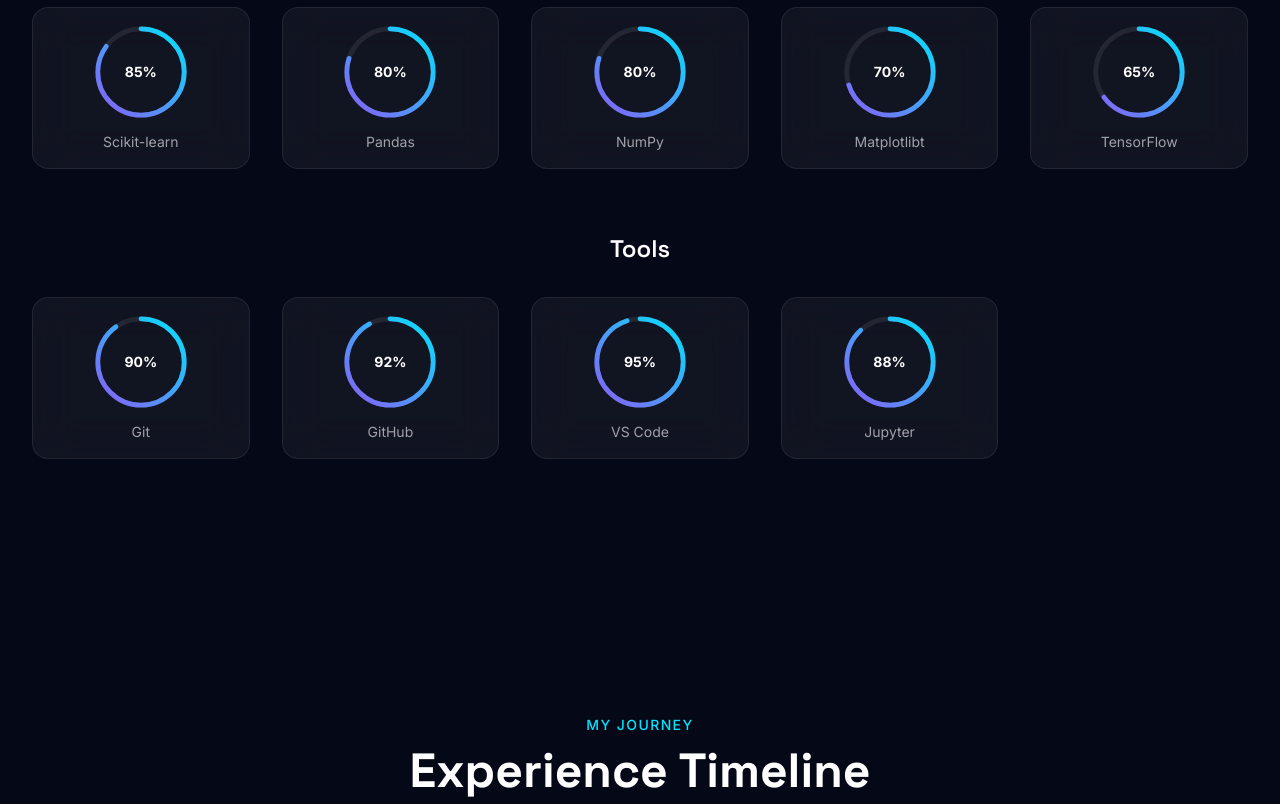
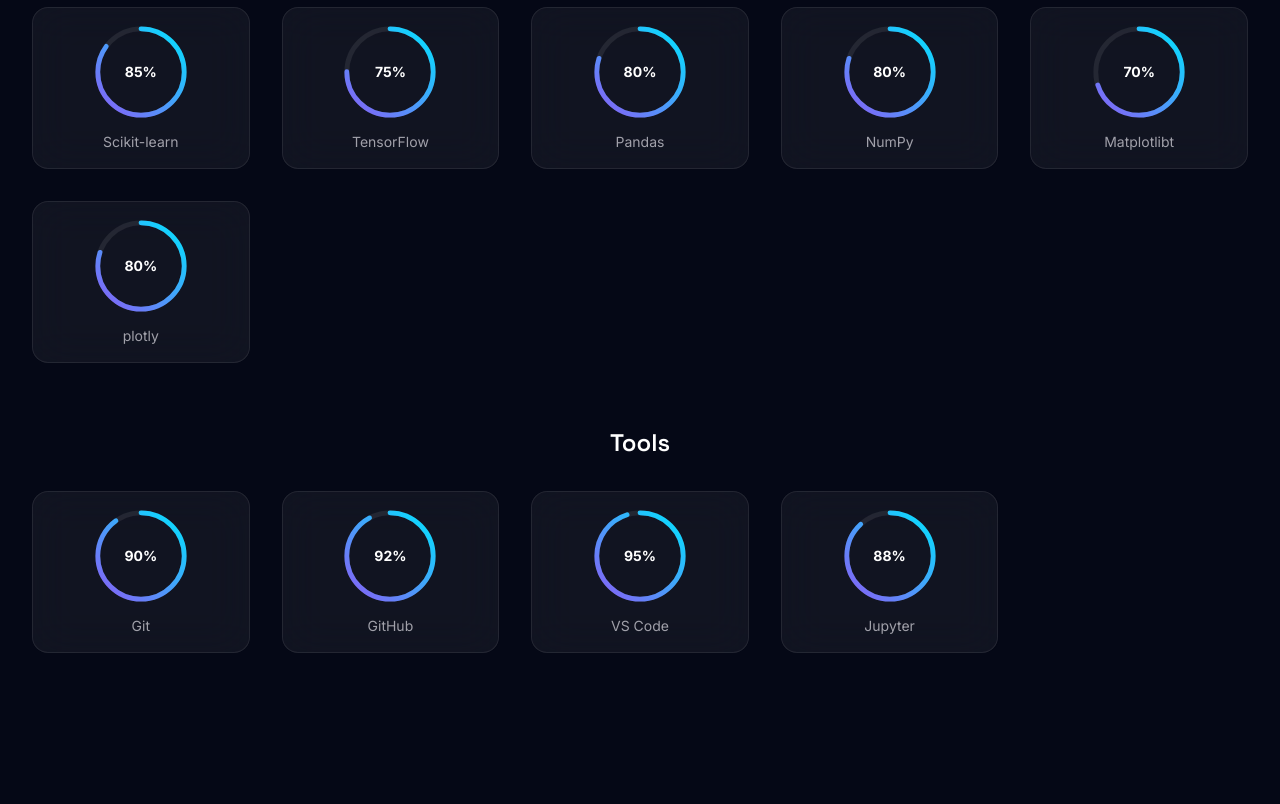
Before and after one commit to AbubakkarAslam/Personal-Portfolio-Website, a React (Vite) app: page / in a window 1280 px wide. Shown: the part 3000-3804 px from the top of the page. Built offline with nearby package versions, Linux system fonts and the light colour scheme.

Commit message:
new updation

```diff
--- a/src/data/skills.js
+++ b/src/data/skills.js
@@ -10,11 +10,13 @@
   {
     title: 'Artificial Intelligence',
     skills: [
+
       { name: 'Scikit-learn', level: 85 },
+      { name: 'TensorFlow', level: 75 },
       { name: 'Pandas', level: 80 },
       { name: 'NumPy', level: 80 },
       { name: 'Matplotlibt', level: 70},
-      { name: 'TensorFlow', level: 65 },
+      { name: 'plotly', level: 80},
       // { name: 'PyTorch', level: 60 },
       // { name: 'OpenCV', level: 70 },
     ],
```
